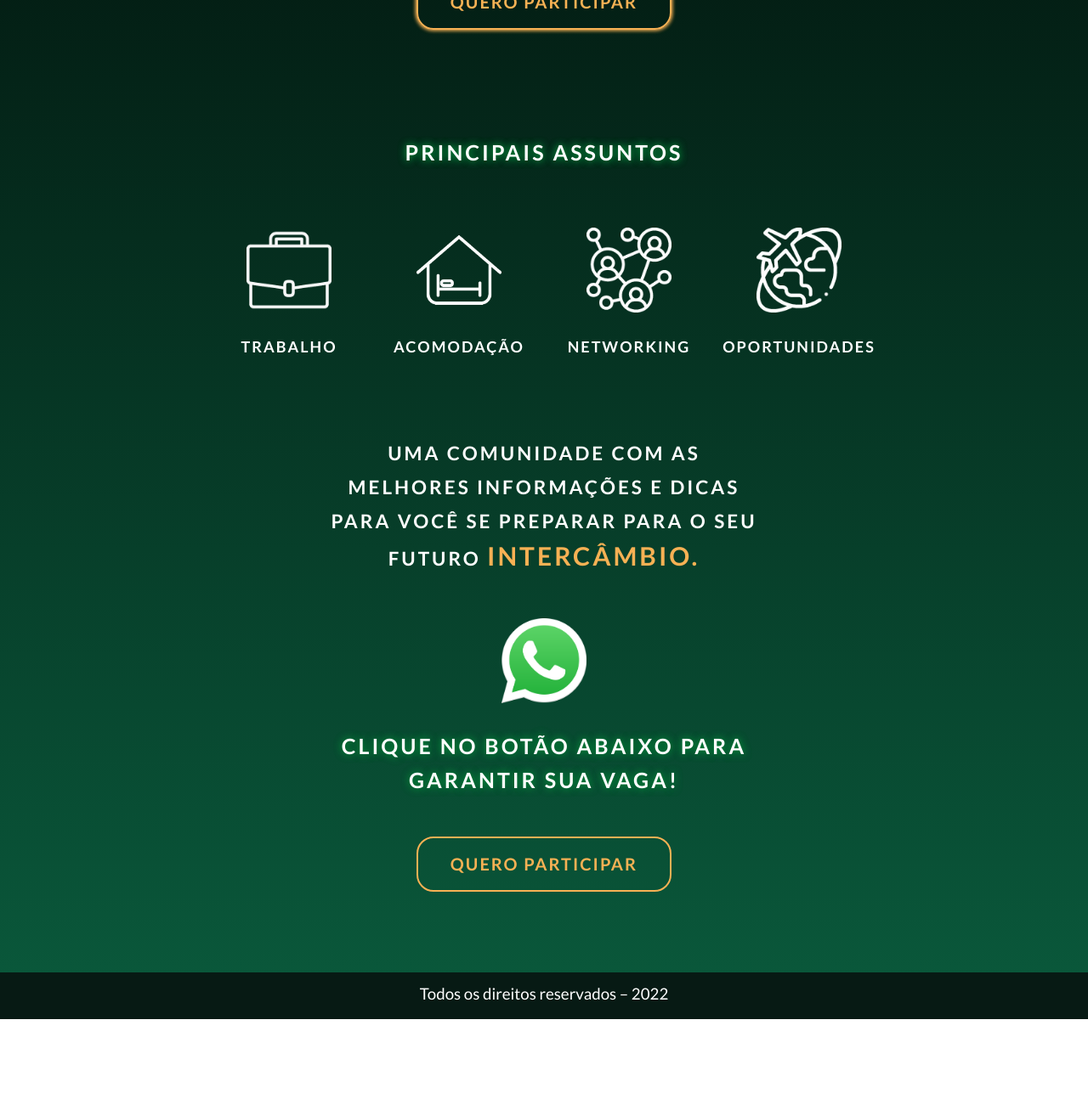
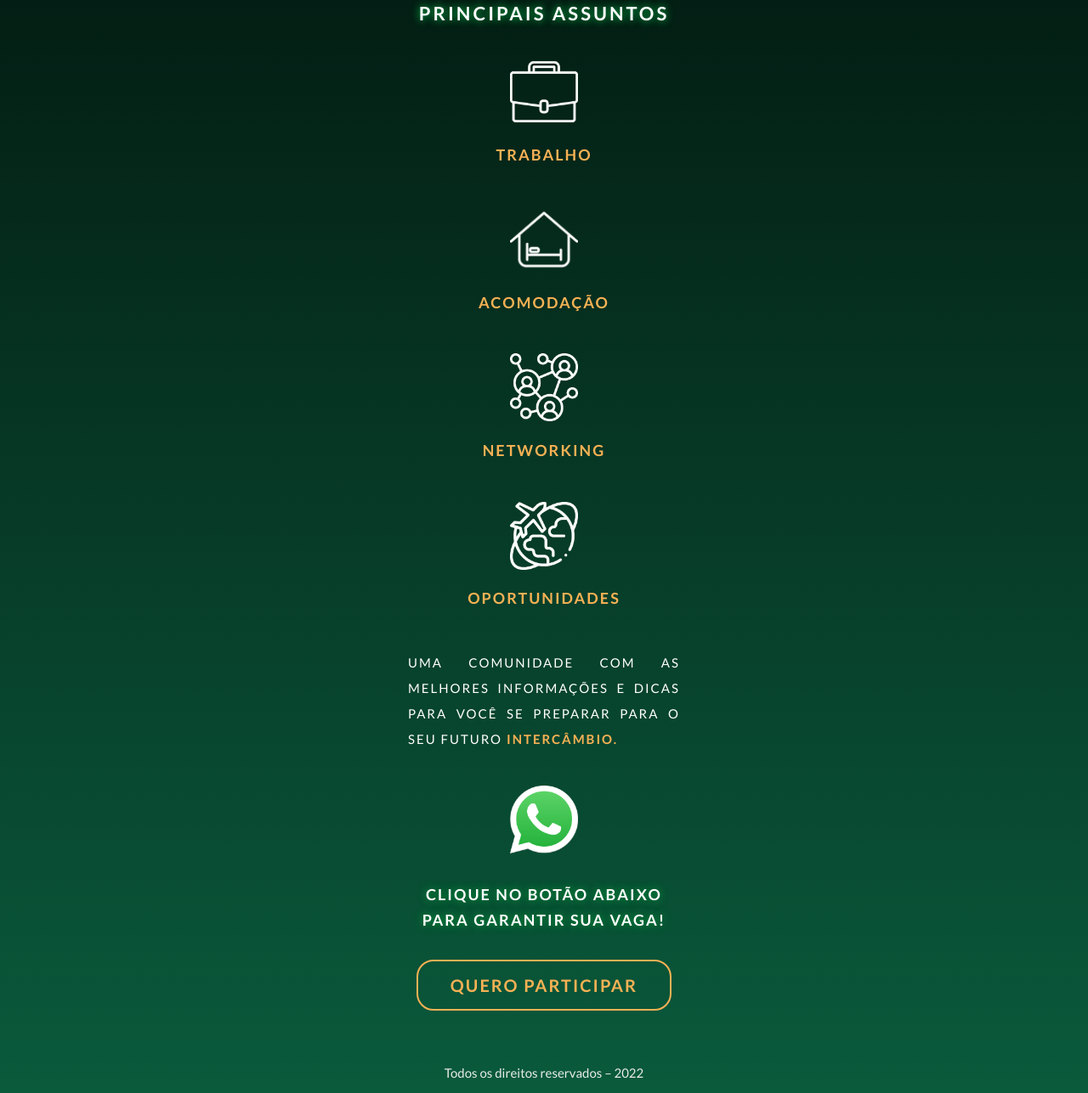
Before and after one commit to mfigueiredo1995/intercambioemdublin.site, a plain HTML site: page index.html in a window 1280 px wide. Shown: the part 643-1930 px from the top of the page at 85% size. Before the commit the page ends 1843 px from the top, so only its background shows below. Drawn offline with Linux system fonts and the light colour scheme.

Commit message:
Add files via upload

```diff
--- a/assets/css/style.css
+++ b/assets/css/style.css
@@ -3,13 +3,6 @@
 *{
     margin: 0;
     padding: 0;
-    box-sizing: border-box;
-}
-
-html{
-    width: 100%;
-    height: auto;
-    font-family: 'Lato', sans-serif;
 }
 
 body{
@@ -19,97 +12,100 @@ body{
     background-size: cover;
     background-position-y: 0px;
     background-repeat: no-repeat;
+    min-width: 320px;
+    max-width: 1024px;
+    height: auto;
+    margin: auto;
+    font-family: 'Lato', sans-serif;
 }
 
 /* CABEÇALHO */
 
 header{
     display: flex;
+    width: 100%;
     margin-top: 20px;
     align-items: center;
     justify-content: center;
 }
 
-.logo{
-    width: 30%;
-    height: 120px;
-
+header div{
+    display: inline-flex;
+    margin-left: -20px;
 }
 
-.logo img{
-    margin-top: 10px;
-    height: 120px;
-
+header img{
+    margin-top: 5px;
+    height: 80px;
 }
 
-.logo h2{
-    margin-top: -110px;
-    margin-left: 120px;
+header h1{
+    width: 200px;
     color: #fff;
-    font-size: 40px;
+    font-size: 25px;
+    letter-spacing: 1px;
 }
 
-.logo span{
+header span{
     color: #008037;
-    letter-spacing: 6px;
+    letter-spacing: 5px;
     font-weight: bold;
 }
 
 /* CONTEUDO PRINCIPAL */
 
-.main-content{
-    display: flex;
+ main{
+
+    display: block;
+    align-items: center;
+    justify-content: center;
+    margin-top: 30px;
+ }
+
+#main-content{
     flex-direction: column;
-    justify-content: center;
-    align-items: center;
-    margin-top: 80px;
+    max-width: 370px;
+    margin: auto;
 }
 
 .primary-text {
-    width: 56%;
-    font-size: 32px;
+    text-align: center;
+    font-size: 27px;
     text-transform: uppercase;
     color: #fff;
-    text-align: center;
     letter-spacing: 2px;
     line-height: 40px;
-
+    font-weight: bold;
 }
 
-.headline{
+.primary-text span{
     color: #f7b154;
     text-shadow: 0px 0px 10px #008037, 0px 0px 10px #008037;
 }
 
-.second-text {
-    width: 50%;
-    font-size: 18px;
+#main-content h3{
+
+    margin-top: 30px;
     color: #fff;
+    font-size: 15px;
+    font-weight: normal;
+    line-height: 30px;
+    text-align: justify;
     text-transform: uppercase;
-    letter-spacing: 3px;
-    line-height: 35px;
-    font-weight: normal;
-    text-align: center;
-    margin-top: 30px;
+    letter-spacing: 2px;
+
 }
-
-/*.main-image{
-    width: 350px;
-    height: auto;
-    margin-top: 20px;
-    margin-left: 50px;
-}*/
 
 .main-button {
     display: flex;
     justify-content: center;
     align-items: center;
-    margin-top: 60px;
+    margin-top: 35px;
 }
 
 .main-button button {
     width: 300px;
-    height: 65px;
+    height: 60px;
     cursor: pointer;
     border: 2px solid #f7b154;
     color: #f7b154;
@@ -137,7 +133,7 @@ header{
     left: 0;
     position: absolute;
     width: 0;
-    height: 65px;
+    height: 60px;
     background-color: #f7b154;
     box-shadow: 0px 0px 5px #008037, 0px 0px 5px #008037;
     z-index: -1;
@@ -150,119 +146,116 @@ header{
 
 /* CARDS */
 
-.main-cards{
+#main-cards{
+    display: flex;
+    flex-direction: column;
+    align-items: center;
+    font-weight: normal;
+    margin-top: 70px;
+}
+
+#main-cards h3{
+    color: #fff;
+    text-shadow: 0px 0px 10px #008037, 0px 0px 10px #008037;
+    text-transform: uppercase;
+    font-size: 22px;
+    letter-spacing: 3px;
+}
+
+.cards{
+    display: block;
+    align-items: center;
+    justify-content: center;
+    margin-top: 40px;
+    letter-spacing: 2px;
+}
+
+.card{
+    text-align: center;
+    background-color: transparent;
+}
+
+.card img{
+    width: 80px;
+    height: auto;
+}
+
+
+.card h4{
+    color: #f7b154;
+    text-transform: uppercase;
+    font-size: 18px;
+    padding-top: 20px;
+    padding-bottom: 50px;
+}
+
+/* INFORMAÇÕES */
+
+#infos{
+    max-width: 320px;
+    margin: auto;
+    display: block;
+    justify-content: center;
+    align-items: center;
+    text-align: center;
+}
+
+#infos h3{
+    font-size: 15px;
+    color: #fff;
+    text-transform: uppercase;
+    font-weight: normal;
+    text-align: justify;
+    letter-spacing: 2px;
+    line-height: 30px;
+}
+
+
+#infos span{
+    color: #f7b154;
+    font-size: 15px;
+    font-weight: bold;
+}
+
+.img2{
+    height: 80px;
+    margin-top: 40px;
+}
+
+/* CTA */
+
+#cta{
+    max-width: 320px;
+    margin: auto;
     display: flex;
     justify-content: center;
     flex-direction: column;
     align-items: center;
-    font-weight: normal;
-}
-
-.main-cards h2{
-    color: #fff;
-    text-transform: uppercase;
-    font-size: 25px;
-    margin-top: 130px;
-    letter-spacing: 3px;
-    text-shadow: 0px 0px 10px #008037, 0px 0px 10px #008037;
-}
-
-.cards{
-    margin-top: 50px;
-    letter-spacing: 2px;
-    display: flex;
-    flex-direction: row;
 
 }
 
-.card{
-    background-color: transparent;
-    width: 200px;
-    height: 200px;
-    margin-left: 0px;
-    display: flex;
-    justify-content: center;
-    align-items: center;
-    flex-direction: column;
-}
-
-.card img{
-    width: 100px;
-    height: auto;
-}
-
-
-.card h3{
+#cta h1{
+    margin-top: 30px;
+    text-align: center;
+    line-height: 30px;
+    letter-spacing: 2px;
+    font-size: 18px;
+    font-weight: bold;
     color: #fff;
     text-transform: uppercase;
-    font-size: 18px;
-    margin-top: 30px;
-}
-
-/* INFORMAÇÕES */
-
-.infos{
-    display: flex;
-    justify-content: center;
-    align-items: center;
-    margin-top: 70px;
-}
-
-.final-content{
-    width: 40%;
-    font-size: 15px;
-    color: #fff;
-    text-transform: uppercase;
-    font-weight: normal;
-    text-align: center;
-    line-height: 40px;
-}
-
-.final-content h2{
-    letter-spacing: 3px;
-}
-
-.final-content span{
-    color: #f7b154;
-    font-size: 30px;
-}
-
-.img2{
-    height: 100px;
-    margin-top: 50px;
-}
-
-/* CTA */
-
-.cta{
-    display: flex;
-    justify-content: center;
-    flex-direction: column;
-    align-items: center;
-    line-height: 40px;
-}
-
-.cta h1{
-    width: 40%;
-    text-align: center;
-    letter-spacing: 3px;
-    font-size: 25px;
-    color: #fff;
-    text-transform: uppercase;
-    font-weight: bold;
     text-shadow: 0px 0px 10px #008037, 0px 0px 10px #008037;
 }
 
 .final-button {
     align-items: center;
-    margin-top: 30px;
+    margin-top: 20px;
     display: flex;
     justify-content: center;
 }
 
 .final-button button {
     width: 300px;
-    height: 65px;
+    height: 60px;
     cursor: pointer;
     border: 2px solid #f7b154;
     color: #f7b154;
@@ -289,7 +282,7 @@ header{
     left: 0;
     position: absolute;
     width: 0;
-    height: 65px;
+    height: 60px;
     background-color: #f7b154;
     box-shadow: 0px 0px 5px #008037, 0px 0px 5px #008037;
     z-index: -1;
@@ -303,17 +296,17 @@ header{
 /* RODAPÉ */
 
 footer{
-    margin-top: 95px;
-    background-color: #071a14;
+    margin-top: 50px;
     display: flex;
     justify-content: center;
     align-items: center;
 }
 
-.rodape h3{
-    padding-top: 15px;
+footer p{
+    padding: 15px;
     font-weight: normal;
-    color: #fff;
+    font-size: 15px;
+    color: #e9ecea;
 }
 
 /* @media screen and (min-width: 768px){
--- a/index.html
+++ b/index.html
@@ -14,24 +14,18 @@
 <!--- CABEÇALHO --->
 
     <header>
-        <div class="logo">
+            <div>
                 <img src="/img/logotipo.png">
-            <h2>INTERCÂMBIO NA <span>IRLANDA</span></h2>
+                <h1>INTERCÂMBIO NA <span>IRLANDA</span></h1>
             </div>
     </header>
 
 <!--- CONTEÚDO PRINCIPAL --->
-
-    <section class="main-content">
-        <h1 class="primary-text">Entenda o porquê a Irlanda é considerada <span class="headline">a melhor opção para o seu intercâmbio!</span></h1>
-        <h3 class="second-text">Se você estiver pensando ou planejando em realizar esse sonho mas não sabe por onde começar,
-            entre agora em nosso grupo do whatsapp que iremos te ajudar!
-        </h3>
-
-    <!--<div class="main-image">
-            <img src="link da imagem">
-        </div> -->
-
+    <main>
+        <section id="main-content">
+            <h2 class="primary-text">Entenda o porquê a Irlanda é<br><span>a melhor opção para o seu intercâmbio!</span></h2>
+            <h3>Você está pensando ou planejando realizar esse sonho mas não sabe por onde começar?
+            entre agora em nosso grupo do whatsapp para saber mais!</h3>
             <div class="main-button">
                 <a href="https://chat.whatsapp.com/GwYpKZIquupKYD7MDddu75"><button class="button-1">Quero Participar</button></a>
             </div>
@@ -39,53 +33,50 @@
 
 <!--- CARDS --->
 
-    <section class="main-cards">
-        <h2>Principais Assuntos</h2>
+        <section id="main-cards">
+            <h3>Principais Assuntos</h3>
             <div class="cards">
                 <div class="card">
                     <img src="/img/trabalho.png">
-                <h3>Trabalho</h3>
+                    <h4>Trabalho</h4>
                 </div>
                 <div class="card">
                     <img src="/img/house.png">
-                <h3>Acomodação</h3>
+                    <h4>Acomodação</h4>
                 </div>
                 <div class="card">
                     <img src="/img/networking.png">
-                <h3>Networking</h3>
+                    <h4>Networking</h4>
                 </div>
                 <div class="card">
                     <img src="/img/viagem.png">
-                <h3>Oportunidades</h3>
+                    <h4>Oportunidades</h4>
                 </div>
             </div>
         </section>
 
 <!--- INFORMAÇÕES -->
 
-    <section class="infos">
-        <div class="final-content">
-            <h2>Uma comunidade com as melhores informações e dicas para você se preparar para o seu futuro
-            <span>Intercâmbio.</span></h1>
-
+        <section id="infos">
+                <h3>Uma comunidade com as melhores informações e dicas para você se preparar para o seu futuro
+                <span>Intercâmbio.</span></h3>
                 <img class="img2" src="/img/whats.png">
-        </div>
         </section>
 
 <!--- CTA -->
-    <section class="cta">
+
+        <section id="cta">
             <h1>Clique no botão abaixo para garantir sua vaga!</h1>
             <div class="final-button">
                 <a href="https://chat.whatsapp.com/GwYpKZIquupKYD7MDddu75"><button class="button-2">Quero Participar</button></a>
             </div>
         </section>
+    </main>
 
 <!--- RODAPÉ -->
+
     <footer>
-        <div class="rodape">
-            <h3>Todos os direitos reservados – 2022</h3><br>
-        </div>
+        <p>Todos os direitos reservados – 2022</p>
     </footer>
-
 </body>
 </html>
```
Lines whose indentation alone changed are shown as unchanged.
